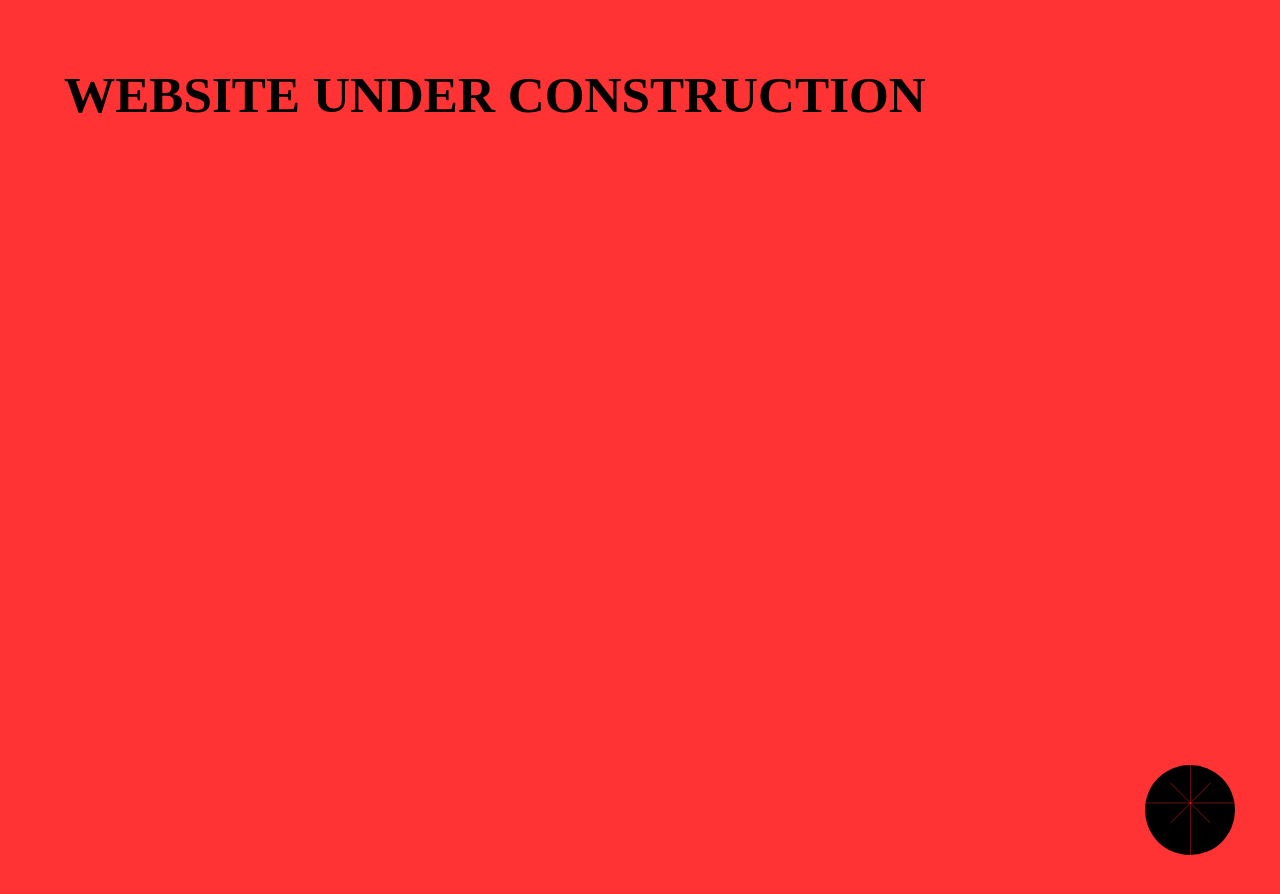
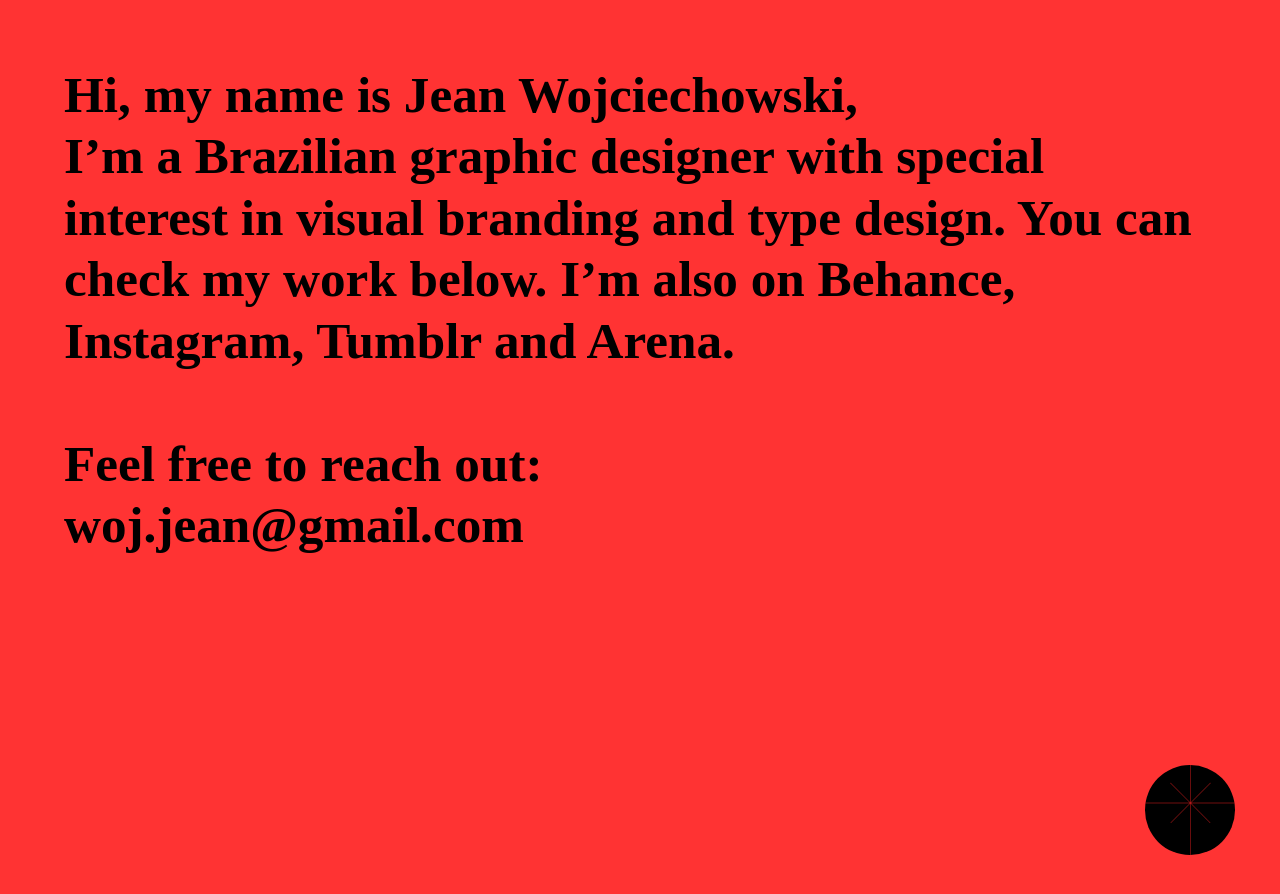
Before and after one commit to rnmp/jeans-dope-site, a Jekyll site: the page built from index.md, in a window 1280 px wide and 900 px high. Shown: the top 894 px of the window. Built offline with Jekyll 4.4.1, drawn with Linux system fonts in a browser that asks for light colours; some web fonts are replaced.

Commit message:
Updated Index

```diff
--- a/index.md
+++ b/index.md
@@ -4,4 +4,7 @@
 layout: homepage
 ---
 
-WEBSITE UNDER CONSTRUCTION
+Hi, my name is Jean Wojciechowski,<br /> I’m a Brazilian graphic designer with special interest in visual branding and type design.
+You can check my work below. I’m also on <a href="{{ site.links.behance }}">Behance</a>, <a href="{{ site.links.instagram }}">Instagram</a>, <a href="{{ site.links.tumblr }}">Tumblr</a> and <a href="{{ site.links.arena }}">Arena</a>.<br />
+<br />
+Feel free to reach out: <br /><a href="mailto:woj.jean@gmail.com"> woj.jean@gmail.com</a>
```
